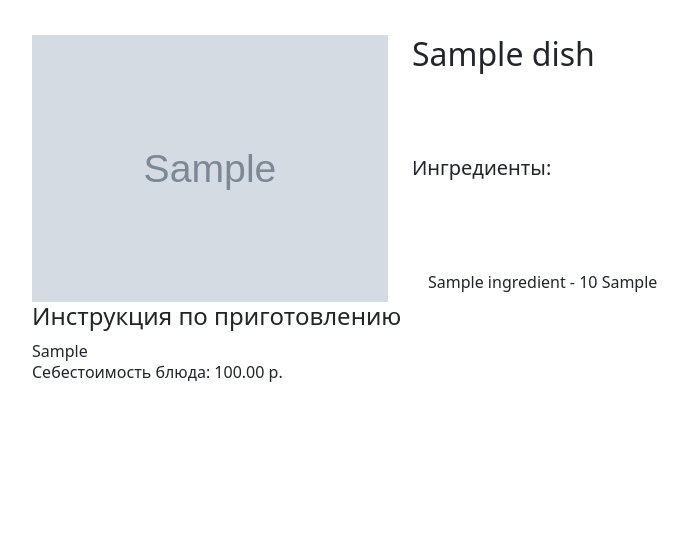
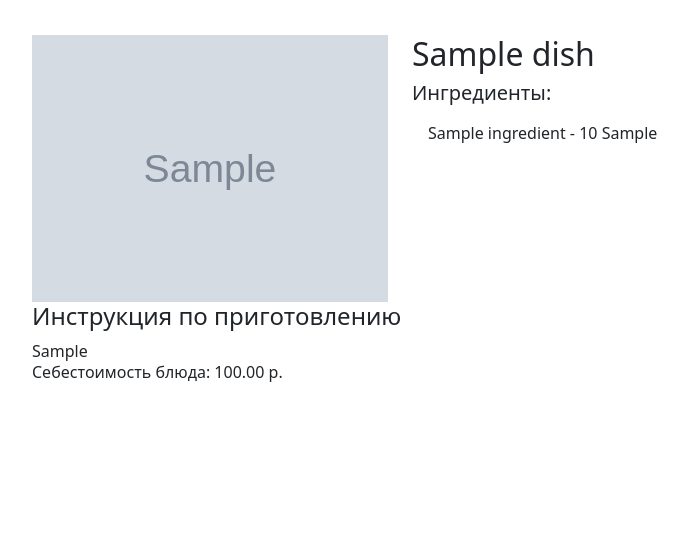
Before and after one commit to Gulfia83/foodplan, a Django app: page /recipe/ in a window 1280 px wide. Shown: the part 82-624 px from the top of the page, without its empty margins (50-738 px from the left). Run offline with Django 5.2, Linux system fonts and the light colour scheme; tables that the repository leaves empty hold one stand-in row (values such as "Sample post"); grey boxes marked "Sample" are stand-in pictures.

Commit message:
Update recipe.html

```diff
--- a/templates/recipe.html
+++ b/templates/recipe.html
@@ -10,7 +10,7 @@
                       <img src="{{recipe.img.url}}" alt="">
                   </div>
               </div>
-              <div class="col-12 col-md-6 d-flex flex-column justify-content-between">
+              <div class="col-12 col-md-6 d-flex flex-column">
                   <h2>{{recipe.title}}</h2>
                   <h5>Ингредиенты:</h5>
                   <ul class="list-group list-group-flush">
```
